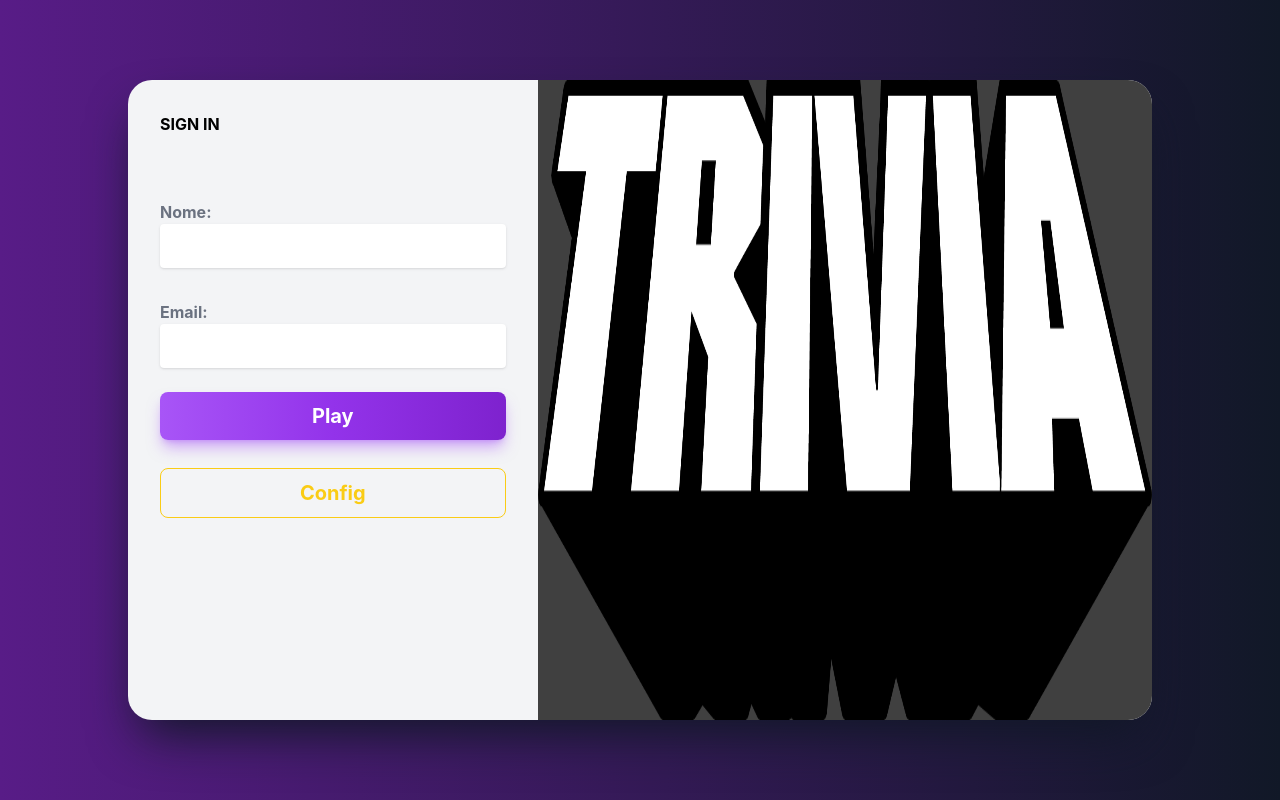
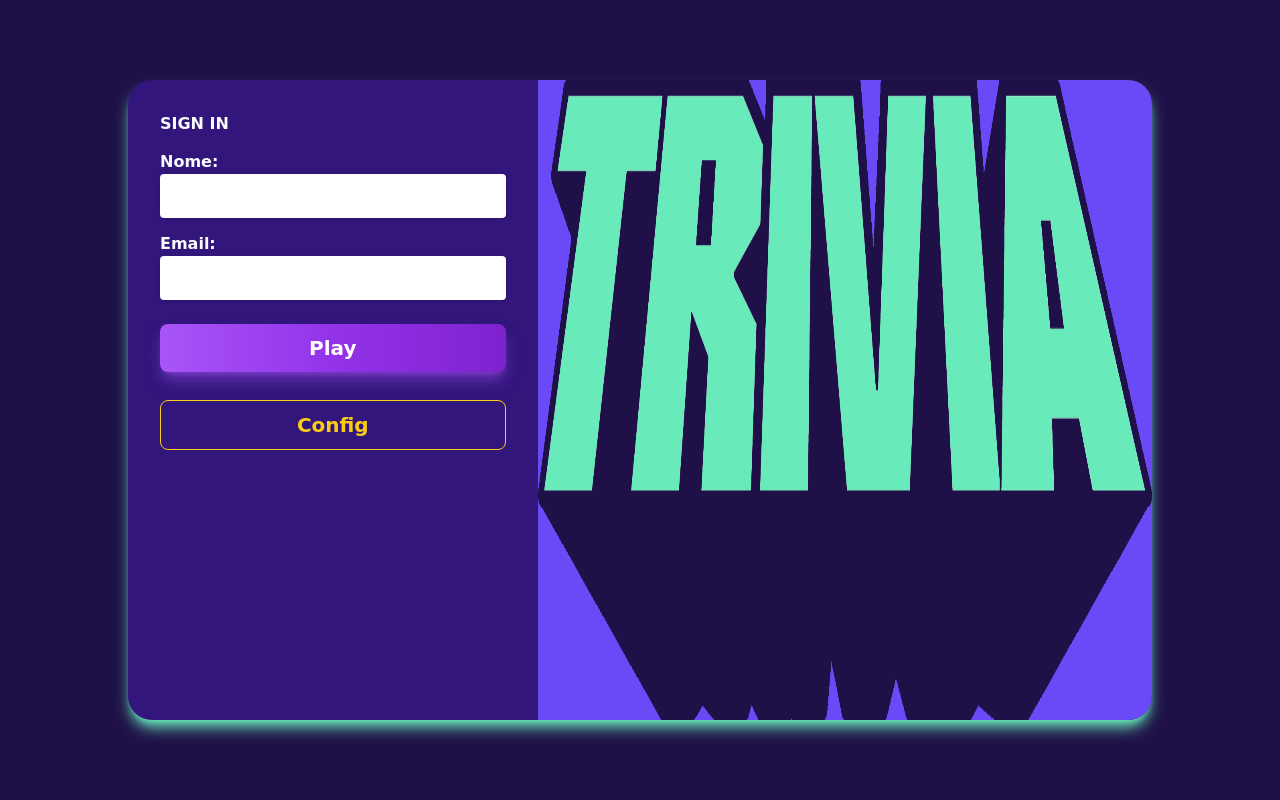
Before and after one commit to aryherton/Project-Trivia, a React (Create React App) app: page / in a window 1280 px wide. Built offline with nearby package versions, Linux system fonts and the light colour scheme.

Commit message:
adiciona cores padroes do projeto

```diff
--- a/public/index.html
+++ b/public/index.html
@@ -28,6 +28,17 @@
       tailwind.config = {
         content: ['./src/**/*.{html,js}'],
         theme: {
+          extend: {
+            colors: {
+              'ultra-purple': '#1f1147',
+              'royal-purple': '#32167C',
+              'eletric-purple': '#6a49f6',
+              'evergreen': '#69eabb',
+            },
+            fontFamily: {
+              'comic': ['Comic Sans MS', 'Comic Sans'],
+            },
+          },
           screens: {
             'xl': {'max': '1279px'},
             'lg': {'max': '1023px'},
--- a/src/componentes/ConfigInfo.jsx
+++ b/src/componentes/ConfigInfo.jsx
@@ -34,17 +34,17 @@ export default class ConfigInfo extends Component {
     ];
     return (
       <div className="my-10 text-lg">
-        <p className="text-gray-600 p-1">
+        <p className="text-gray-400 p-1">
           <span className="font-bold">Category:</span>
           {' '}
           {categoryArr[category]}
         </p>
-        <p className="text-gray-600 p-1">
+        <p className="text-gray-400 p-1">
           <span className="font-bold">Difficulty:</span>
           {' '}
           {difficulty}
         </p>
-        <p className="text-gray-600 p-1">
+        <p className="text-gray-400 p-1">
           <span className="font-bold">Type:</span>
           {' '}
           {type}
--- a/src/pages/Login.jsx
+++ b/src/pages/Login.jsx
@@ -72,19 +72,19 @@ class Login extends Component {
      return (
        <div
          className="h-screen w-screen flex justify-center items-center
-         bg-gradient-to-r from-purple-900 to-gray-900"
+         bg-ultra-purple font-comic text-zinc-900"
        >
          <div
-           className="bg-gray-100 w-4/5 h-4/5 flex flex-row justify-center
-          shadow-2xl shadow-gray-900 rounded-3xl"
+           className="bg-royal-purple w-4/5 h-4/5 flex flex-row justify-center
+          shadow-lg shadow-evergreen rounded-3xl"
          >
            <div
              className="w-2/5 px-8 py-8 h-full"
            >
-             <h2 className="font-bold">SIGN IN</h2>
+             <h2 className="font-bold text-slate-50">SIGN IN</h2>
              <label
                htmlFor="nameUser"
-               className="block text-gray-500 font-bold mb-1 md:mb-0 mt-16"
+               className="block text-slate-50 font-bold mb-1 md:mb-0 mt-3.5"
              >
                Nome:
                <input
@@ -101,7 +101,7 @@ class Login extends Component {
              </label>
              <label
                htmlFor="emailUser"
-               className="block text-gray-500 font-bold mb-1 md:mb-0 mt-8"
+               className="block text-slate-50 font-bold mb-1 md:mb-0 mt-3.5"
              >
                Email:
                <input
@@ -146,7 +146,7 @@ class Login extends Component {
                {(!showConfig) && <ConfigInfo />}
              </div>
            </div>
-           <div className=" rounded-r-3xl flex w-3/5 bg-neutral-700">
+           <div className=" rounded-r-3xl flex w-3/5 bg-eletric-purple">
              { (showConfig) ? <ConfigTrivia renderConfig={ this.renderConfig } /> : <img
                src={ logo }
                alt="trivia-logo"
```
Also changed, not shown: src/trivia.png.
